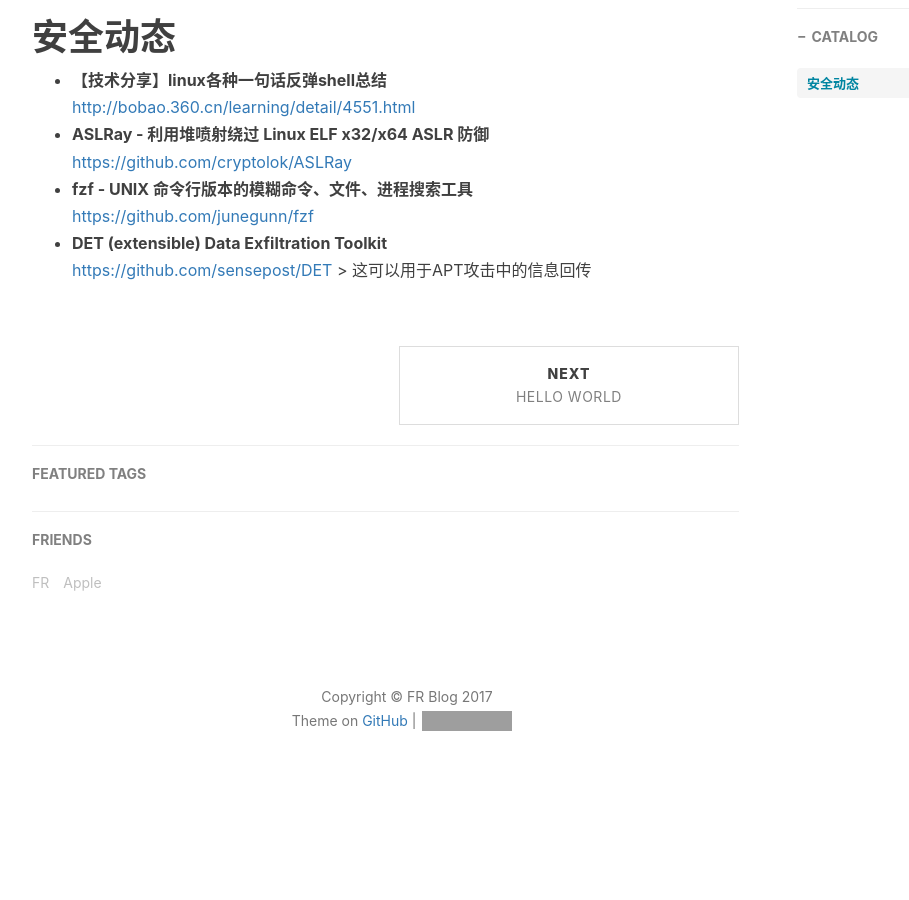
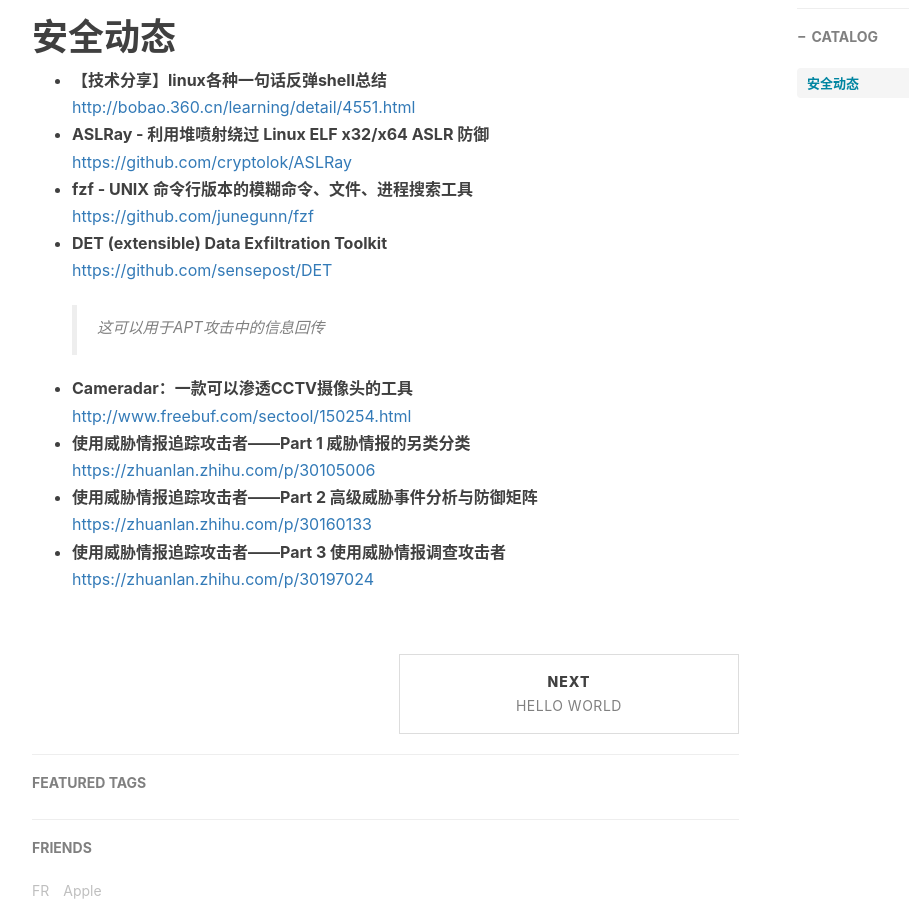
Before and after one commit to flankeraptor/flankeraptor.github.io, a Jekyll site: the page built from _posts/2017-10-17-20171017-安全态势.md, in a window 1280 px wide and 900 px high, scrolled down 555 px. Shown: the whole window, without its empty margins (233-1142 px from the left). Built offline with Jekyll 4.4.1, drawn with Linux system fonts in a browser that asks for light colours; nearby versions of some CDN libraries; comment, search, counter and statistics services are not loaded; before the commit the page ends 1380 px from its top, so only the background shows below that; grey boxes are pictures that could not be loaded.

Commit message:
Update 2017-10-17-20171017-安全态势.md

```diff
--- a/_posts/2017-10-17-20171017-安全态势.md
+++ b/_posts/2017-10-17-20171017-安全态势.md
@@ -17,4 +17,13 @@ tags:
 - **fzf - UNIX 命令行版本的模糊命令、文件、进程搜索工具**
 [https://github.com/junegunn/fzf](https://github.com/junegunn/fzf)
 - **DET (extensible) Data Exfiltration Toolkit**
-[https://github.com/sensepost/DET](https://github.com/sensepost/DET)  > 这可以用于APT攻击中的信息回传
+[https://github.com/sensepost/DET](https://github.com/sensepost/DET)
+    > 这可以用于APT攻击中的信息回传
+- **Cameradar：一款可以渗透CCTV摄像头的工具**
+[http://www.freebuf.com/sectool/150254.html](http://www.freebuf.com/sectool/150254.html)
+- **使用威胁情报追踪攻击者——Part 1 威胁情报的另类分类**
+[https://zhuanlan.zhihu.com/p/30105006](https://zhuanlan.zhihu.com/p/30105006)
+- **使用威胁情报追踪攻击者——Part 2 高级威胁事件分析与防御矩阵**
+[https://zhuanlan.zhihu.com/p/30160133](https://zhuanlan.zhihu.com/p/30160133)
+- **使用威胁情报追踪攻击者——Part 3 使用威胁情报调查攻击者**
+[https://zhuanlan.zhihu.com/p/30197024](https://zhuanlan.zhihu.com/p/30197024)
```
